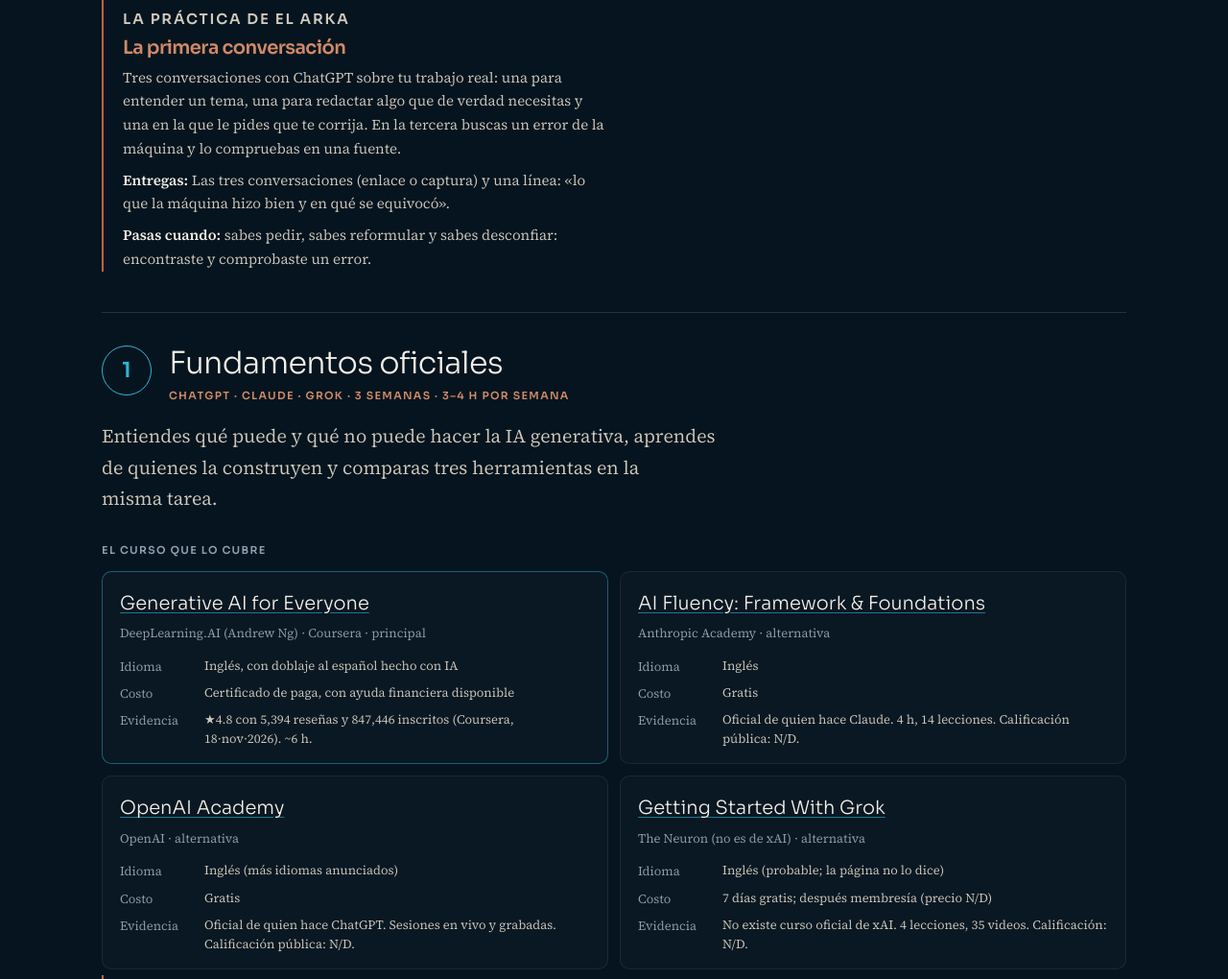
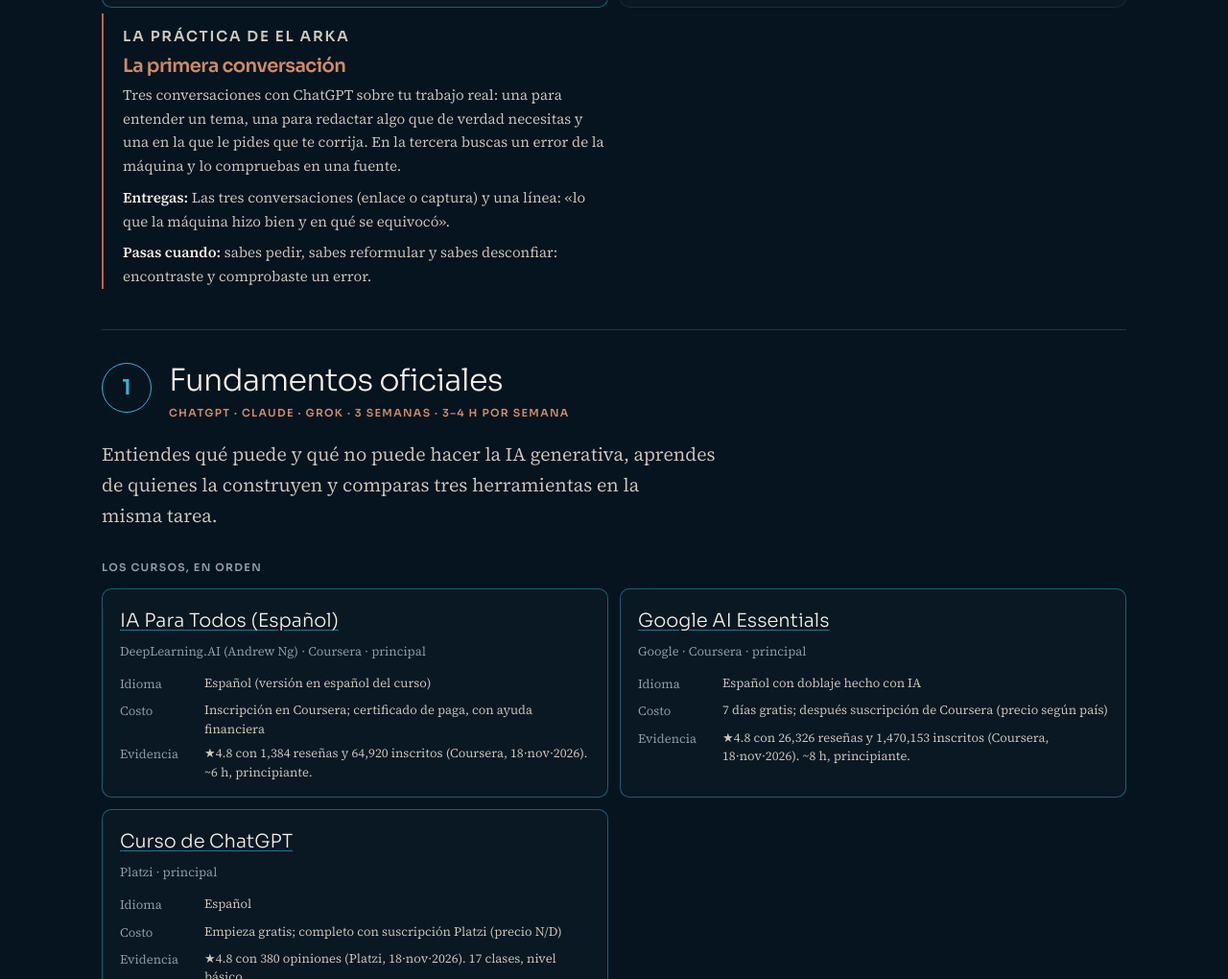
Before and after one commit to soyedzam/ELARCAWEBV1.0, an Astro site: page /ruta-ia in a window 1280 px wide. Shown: the part 1780-2800 px from the top of the page at 96% size. Built offline with nearby package versions, Linux system fonts and the light colour scheme; Astro itself is replaced by a stand-in of ours.

Commit message:
Ruta del Motor: N1 y N2 con tres cursos en español de reputación verificada
N1: IA Para Todos (Español), Google AI Essentials, Platzi Curso de ChatGPT.
N2: Platzi Claude Code para No Programadores, Claude Code, Codex.
Calificaciones y conteos tomados de cada ficha el 18·nov·2026.

Co-Authored-By: Claude Opus 5.5 <noreply@anthropic.com>

```diff
--- a/src/config/arka.js
+++ b/src/config/arka.js
@@ -235,12 +235,12 @@ export const FUNDACION = {
    Datos de cursos verificados el 18·nov·2026; lo no confirmado dice N/D.
    Aquí NO viven personas: el avance por Constructor está en el hub, por código. */
 export const RUTA_IA = {
-  entrada: "Cuatro niveles para aprender a trabajar con ChatGPT, Grok, Codex y Claude desde cero. Empiezas en español, sigues con los cursos oficiales de quienes hacen estas herramientas y cierras cada nivel con algo hecho por ti, revisado por quien te acompaña.",
+  entrada: "Cuatro niveles para aprender a trabajar con ChatGPT, Grok, Codex y Claude desde cero. Todo en español, con cursos de alta reputación verificada, y cierras cada nivel con algo hecho por ti, revisado por quien te acompaña.",
   hechos: [
     { dato: "4", que: "niveles, uno a la vez" },
     { dato: "4", que: "herramientas: ChatGPT, Grok, Codex y Claude" },
-    { dato: "$0", que: "para empezar: los cursos principales son gratuitos" },
-    { dato: "ES", que: "el arranque es en español; lo oficial llega después" },
+    { dato: "ES", que: "todos los cursos principales, en español" },
+    { dato: "★4.6+", que: "calificación pública verificada en los niveles 1 y 2" },
   ],
   regla: "Un curso te enseña; la práctica demuestra que aprendiste. Cada nivel se cierra con una práctica de EL ARKA, no con un certificado. El certificado es opcional y nunca sustituye la práctica.",
   niveles: [
@@ -266,22 +266,18 @@ export const RUTA_IA = {
       n: 1, nombre: "Fundamentos oficiales", herramientas: "ChatGPT · Claude · Grok", horas: "3 semanas · 3–4 h por semana",
       objetivo: "Entiendes qué puede y qué no puede hacer la IA generativa, aprendes de quienes la construyen y comparas tres herramientas en la misma tarea.",
       cursos: [
-        { principal: true, nombre: "Generative AI for Everyone", proveedor: "DeepLearning.AI (Andrew Ng) · Coursera",
-          url: "https://www.coursera.org/learn/generative-ai-for-everyone",
-          idioma: "Inglés, con doblaje al español hecho con IA", costo: "Certificado de paga, con ayuda financiera disponible",
-          evidencia: "★4.8 con 5,394 reseñas y 847,446 inscritos (Coursera, 18·nov·2026). ~6 h." },
-        { principal: false, nombre: "AI Fluency: Framework & Foundations", proveedor: "Anthropic Academy",
-          url: "https://academy.claude.com/",
-          idioma: "Inglés", costo: "Gratis",
-          evidencia: "Oficial de quien hace Claude. 4 h, 14 lecciones. Calificación pública: N/D." },
-        { principal: false, nombre: "OpenAI Academy", proveedor: "OpenAI",
-          url: "https://academy.openai.com/",
-          idioma: "Inglés (más idiomas anunciados)", costo: "Gratis",
-          evidencia: "Oficial de quien hace ChatGPT. Sesiones en vivo y grabadas. Calificación pública: N/D." },
-        { principal: false, nombre: "Getting Started With Grok", proveedor: "The Neuron (no es de xAI)",
-          url: "https://www.theneuron.ai/courses/getting-started-with-grok/",
-          idioma: "Inglés (probable; la página no lo dice)", costo: "7 días gratis; después membresía (precio N/D)",
-          evidencia: "No existe curso oficial de xAI. 4 lecciones, 35 videos. Calificación: N/D." },
+        { principal: true, nombre: "IA Para Todos (Español)", proveedor: "DeepLearning.AI (Andrew Ng) · Coursera",
+          url: "https://www.coursera.org/learn/ai-for-everyone-es",
+          idioma: "Español (versión en español del curso)", costo: "Inscripción en Coursera; certificado de paga, con ayuda financiera",
+          evidencia: "★4.8 con 1,384 reseñas y 64,920 inscritos (Coursera, 18·nov·2026). ~6 h, principiante." },
+        { principal: true, nombre: "Google AI Essentials", proveedor: "Google · Coursera",
+          url: "https://www.coursera.org/learn/google-ai-essentials",
+          idioma: "Español con doblaje hecho con IA", costo: "7 días gratis; después suscripción de Coursera (precio según país)",
+          evidencia: "★4.8 con 26,326 reseñas y 1,470,153 inscritos (Coursera, 18·nov·2026). ~8 h, principiante." },
+        { principal: true, nombre: "Curso de ChatGPT", proveedor: "Platzi",
+          url: "https://platzi.com/cursos/chatgpt/",
+          idioma: "Español", costo: "Empieza gratis; completo con suscripción Platzi (precio N/D)",
+          evidencia: "★4.8 con 380 opiniones (Platzi, 18·nov·2026). 17 clases, nivel básico." },
       ],
       practica: { nombre: "La bitácora de prompts",
         que: "Eliges una tarea de tu oficio y se la das a ChatGPT, a Claude y a Grok. Comparas resultados, anotas qué pediste y cómo lo mejoraste, y verificas en una fuente un dato que dieron las tres.",
@@ -289,21 +285,21 @@ export const RUTA_IA = {
         criterio: "eliges herramienta con criterio, no por costumbre, y nunca usas un dato sin verificarlo." },
     },
     {
-      n: 2, nombre: "Agentes: Codex y Claude", herramientas: "Codex · Claude", horas: "3 semanas · 3–4 h por semana",
+      n: 2, nombre: "Agentes: Codex y Claude", herramientas: "Claude Code · Codex", horas: "4 semanas · 3–4 h por semana",
       objetivo: "Pasas de conversar a encargar. Un agente no solo responde: abre archivos, escribe y construye. Aprendes a darle un encargo claro, a revisar lo que hizo y a ponerle límites.",
       cursos: [
-        { principal: true, nombre: "Codex bootcamp 101 · y la guía oficial de Codex", proveedor: "OpenAI Academy",
-          url: "https://academy.openai.com/",
-          idioma: "Inglés", costo: "Gratis; usar Codex depende de tu plan de ChatGPT",
-          evidencia: "Oficial. Sesión en vivo el 3·dic·2026 con grabación. Calificación pública: N/D." },
-        { principal: true, nombre: "Claude 101", proveedor: "Anthropic Academy",
-          url: "https://anthropic.skilljar.com/",
-          idioma: "Inglés", costo: "Gratis, con certificado",
-          evidencia: "Oficial, nivel principiante. Calificación pública: N/D." },
-        { principal: false, nombre: "Módulo de Codex del Curso Completo de ChatGPT", proveedor: "G-Talent",
-          url: "https://www.g-talent.net/collections/cursos-online/products/curso-completo-de-chatgpt",
-          idioma: "Español", costo: "De paga (mismo curso del nivel 0)",
-          evidencia: "Respaldo en español: crear una herramienta y un sitio sin código. Reseñas: N/D." },
+        { principal: true, nombre: "Curso de Claude Code para No Programadores", proveedor: "Platzi",
+          url: "https://platzi.com/cursos/claude-code-no-programadores/",
+          idioma: "Español", costo: "Empieza gratis; completo con suscripción Platzi. Usar Claude Code pide plan de Claude",
+          evidencia: "★4.7 con 858 opiniones (Platzi, 18·nov·2026). 7 clases, nivel básico." },
+        { principal: true, nombre: "Curso de Claude Code", proveedor: "Platzi",
+          url: "https://platzi.com/cursos/claude-code/",
+          idioma: "Español", costo: "Suscripción Platzi (la misma del curso anterior)",
+          evidencia: "★4.6 con 1,016 opiniones (Platzi, 18·nov·2026). Nivel intermedio: el paso siguiente." },
+        { principal: true, nombre: "Curso de Codex", proveedor: "Platzi",
+          url: "https://platzi.com/cursos/codex/",
+          idioma: "Español", costo: "Suscripción Platzi. Usar Codex depende de tu plan de ChatGPT",
+          evidencia: "★4.6 con 256 opiniones (Platzi, 18·nov·2026). 14 clases, intermedio: construyes un proyecto real." },
       ],
       practica: { nombre: "Tu primer agente, con red",
         que: "En una carpeta de práctica, sin datos reales de nadie: con Codex construyes una página de una sola hoja que explique tu oficio; con Claude ordenas una carpeta desordenada y le pides un LÉEME de lo que hay. Antes de cada encargo escribes en tres líneas qué quieres, qué no debe tocar y cómo sabrás que quedó bien.",
--- a/src/pages/ruta-ia.astro
+++ b/src/pages/ruta-ia.astro
@@ -41,7 +41,7 @@ const descripcion =
           </div>
           <p class="objetivo">{n.objetivo}</p>
 
-          <p class="sub">El curso que lo cubre</p>
+          <p class="sub">Los cursos, en orden</p>
           <ul class="cursos">
             {n.cursos.map((c) => (
               <li class={c.principal ? "curso principal" : "curso"}>
```
